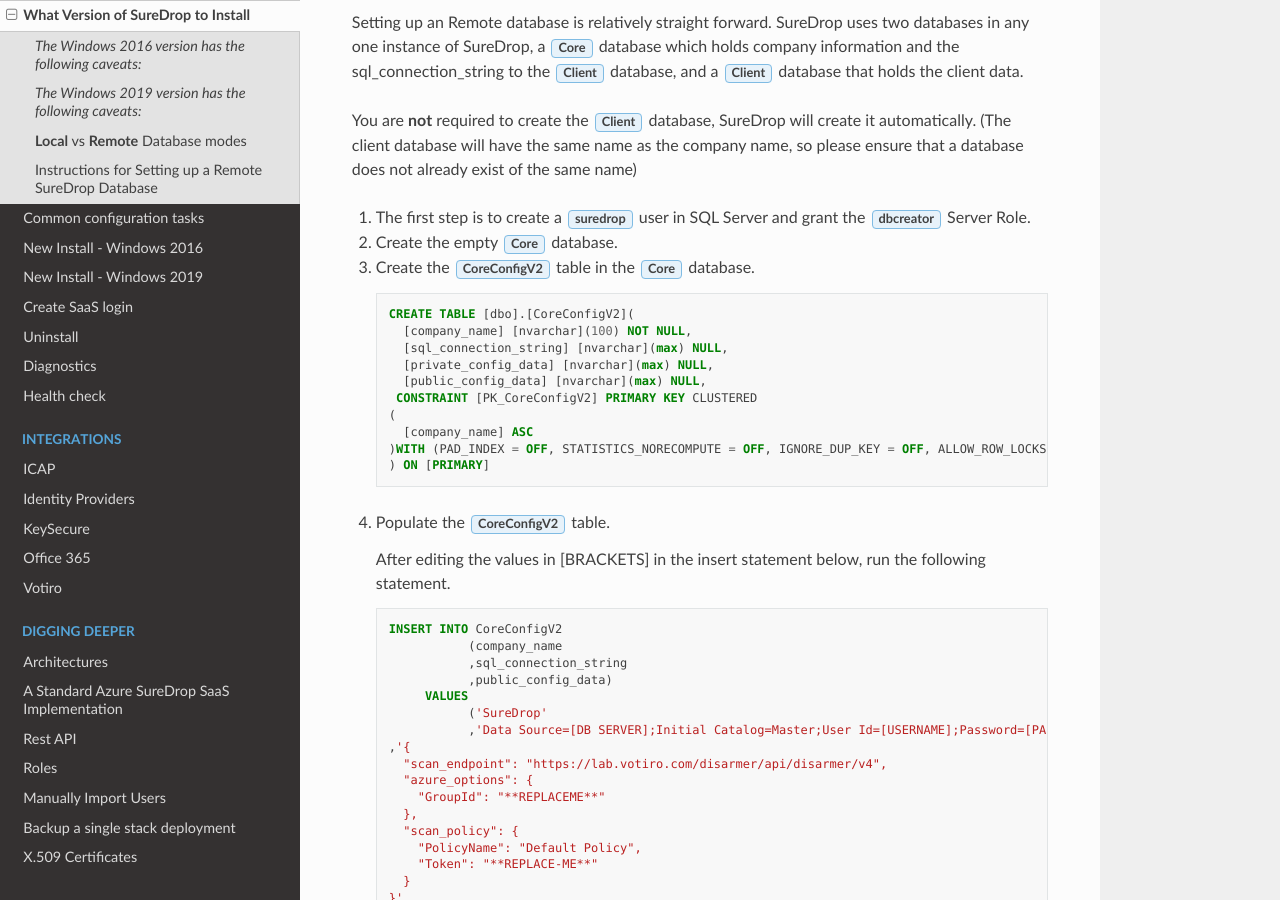
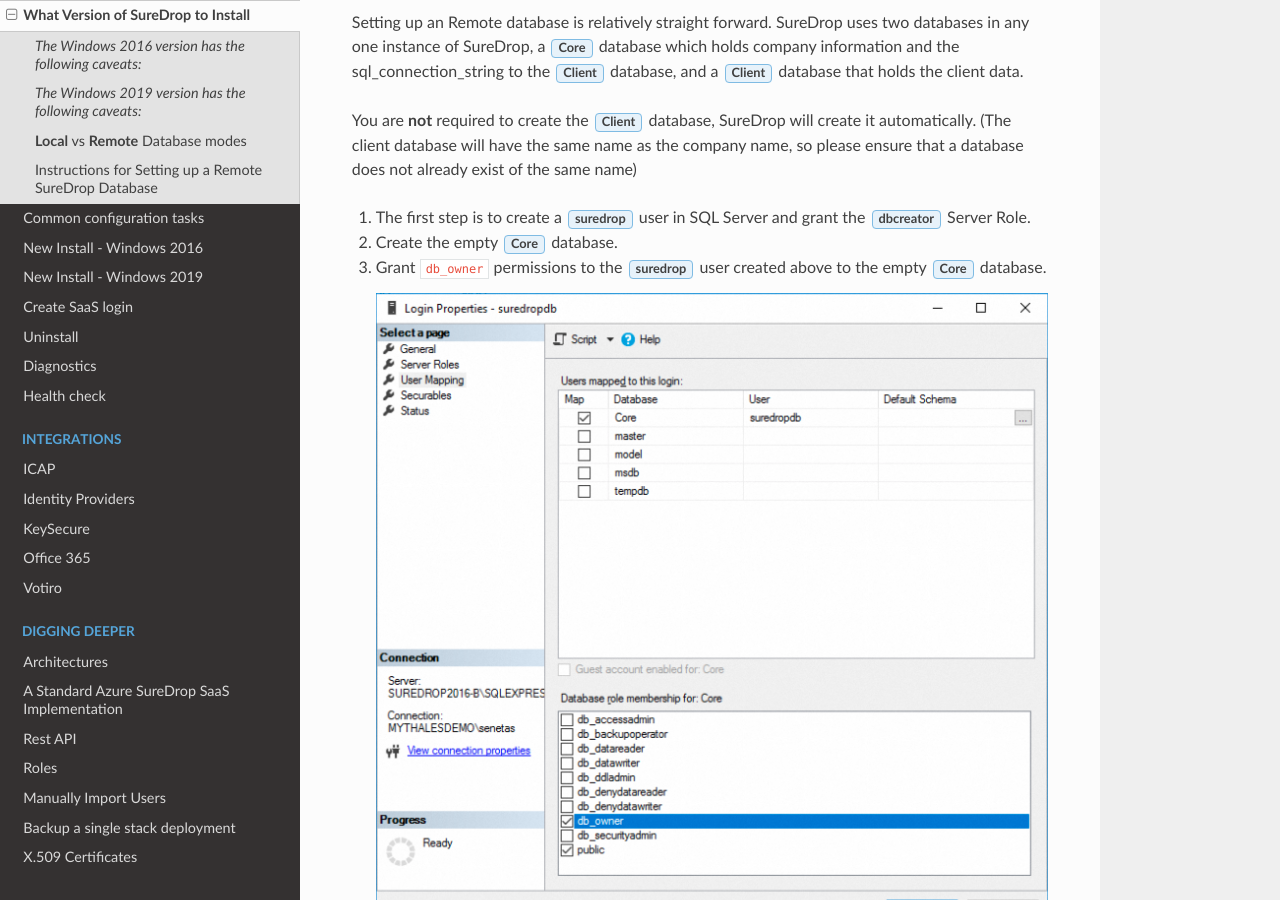
Before and after one commit to Senetas/SureDrop, a Sphinx documentation site: the page built from docs/source/intro/Version.rst, in a window 1280 px wide and 900 px high, scrolled down 2030 px. Built offline with Sphinx 7.4.7 and the Read the Docs theme 2.0.0, drawn with Linux system fonts in a browser that asks for light colours.

Commit message:
DB Permission

```diff
--- a/docs/source/intro/Version.rst
+++ b/docs/source/intro/Version.rst
@@ -107,6 +107,11 @@
 
 #. Create the empty :guilabel:`Core` database.
 
+#. Grant ``db_owner`` permissions to the :guilabel:`suredrop` user created above to the empty :guilabel:`Core` database.
+
+   .. figure:: ../images/2.10.0/db-permissions.png
+      :alt: DB permissions
+
 #. Create the :guilabel:`CoreConfigV2` table in the :guilabel:`Core` database.
 
    .. code:: SQL
```
Also changed, not shown: docs/source/images/2.10.0/db-permissions.png (added), 1 other file.
